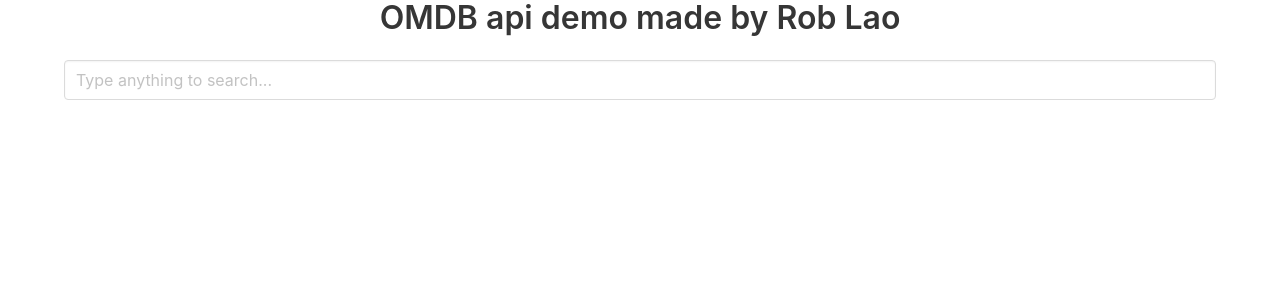
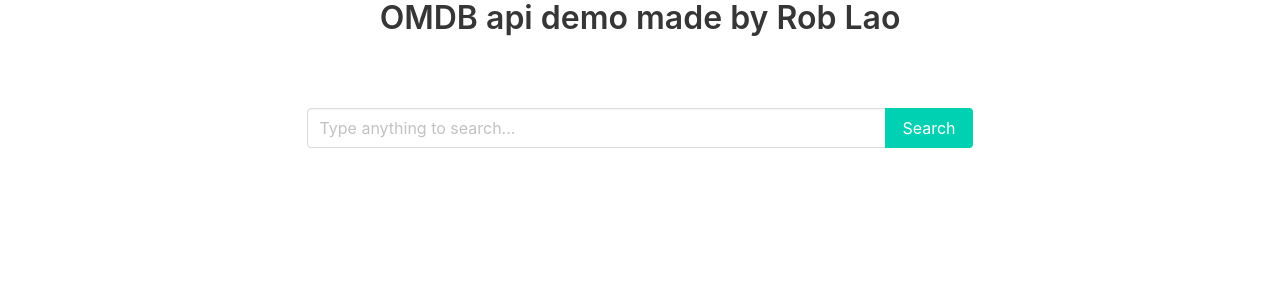
Before and after one commit to viewplatgh/omdbsw, a React (Create React App) app: page / in a window 1280 px wide. Shown: the top 300 px of the page. Built offline with nearby package versions, Linux system fonts and the light colour scheme.

Commit message:
try tiles

```diff
--- a/src/containers/Search.js
+++ b/src/containers/Search.js
@@ -6,20 +6,68 @@
   keywordRef;
 
   render() {
+    let chunks = [];
+    let i, j;
+    for (i = 0, j = this.props.result.length; i < j; i += 3) {
+      chunks.push(this.props.result.slice(i, i + 3));
+    }
     return (
+      <>
+        <section className="section">
+          <nav className="level">
+            <div className="level-item">
+              <div className="field has-addons">
+                <p className="control">
                   <input
                     className="input"
                     type="text"
                     placeholder="Type anything to search..."
                     ref={node => (this.keywordRef = node)}
-        onChange={e => {
+                    size="50"
+                  />
+                </p>
+                <p className="control">
+                  <button
+                    className="button is-primary"
+                    onClick={e => {
                       if (!this.keywordRef.value.trim()) {
                         return;
                       }
 
                       this.props.onDispatchSearch(this.keywordRef.value.trim());
                     }}
-      />
+                  >
+                    Search
+                  </button>
+                </p>
+              </div>
+            </div>
+          </nav>
+        </section>
+        <section className="section">
+          <div className="tile is-ancestor">
+            {chunks.map(tiles => {
+              return (
+                <div className="tile is-parent is-12">
+                  {tiles.map(tile => {
+                    return (
+                      <div className="tile is-parent is-4">
+                        <article className="tile is-child notification is-info">
+                          <p className="title">Middle tile</p>
+                          <p className="subtitle">With an image</p>
+                          <figure className="image is-4by3">
+                            <img src="https://bulma.io/images/placeholders/640x480.png" />
+                          </figure>
+                        </article>
+                      </div>
+                    );
+                  })}
+                </div>
+              );
+            })}
+          </div>
+        </section>
+      </>
     );
   }
 }
```
Lines whose indentation alone changed are shown as unchanged.
